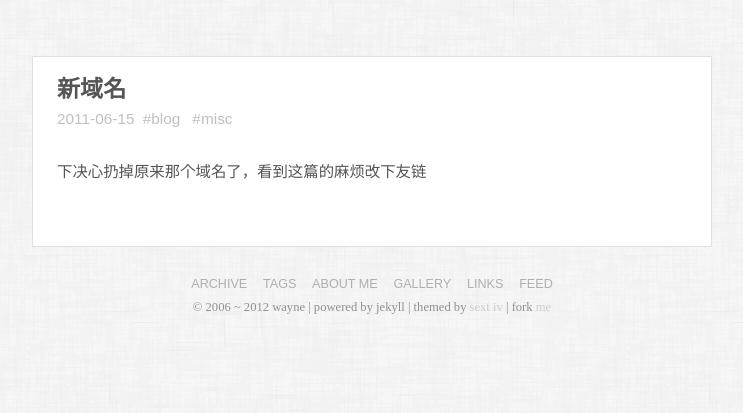
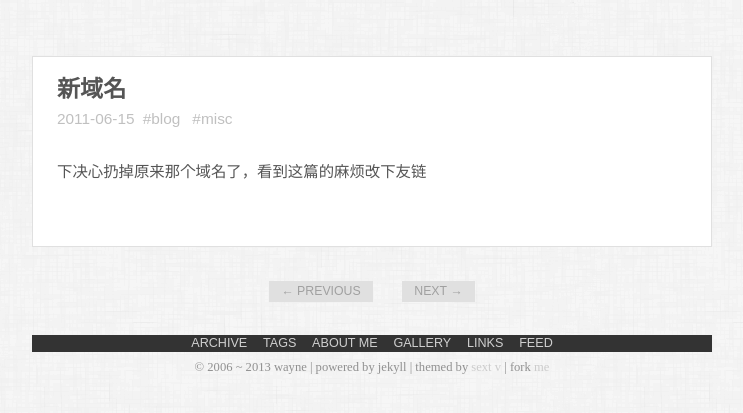
Before and after one commit to waynezhang/blog, a Jekyll site: the page built from _posts/2011-06-15-domain-changed.markdown, in a window 1280 px wide. Shown: the top 413 px of the page, without its empty margins (268-1011 px from the left). Built offline with Jekyll 4.4.1, drawn with Linux system fonts in a browser that asks for light colours; some web fonts are replaced; comment, search, counter and statistics services are not loaded.

Commit message:
version to sext v

```diff
--- a/_layouts/default.html
+++ b/_layouts/default.html
@@ -37,7 +37,7 @@
             <span><a title="subscribe me" class="" href="/atom.xml">feed</a></span>
           </nav>
           <div>
-            &copy; 2006 ~ 2012 wayne | powered by jekyll | themed by <a href="http://lhzhang.com" title="sext iv">sext iv</a> | fork <a href="https://github.com/waynezhang/blog" title="fork me">me</a>
+            &copy; 2006 ~ 2013 wayne | powered by jekyll | themed by <a href="http://lhzhang.com" title="sext v">sext v</a> | fork <a href="https://github.com/waynezhang/blog" title="fork me">me</a>
           </div>
         </footer>
       </div> <!-- main -->
--- a/_layouts/post.html
+++ b/_layouts/post.html
@@ -39,26 +39,15 @@
   <noscript>Please enable JavaScript to view the <a href="http://disqus.com/?ref_noscript">comments powered by Disqus.</a></noscript>
   </section>
   {% endif %}
+</article>
 
-  <script src="/media/js/jquery-1.7.1.min.js" type="text/javascript" charset="utf-8"></script>
-  <script>
-    $(function(){
-      $(document).keydown(function(e) {
-        var url = false;
-        if (e.which == 37 || e.which == 74) {  // Left arrow key code
-          {% if page.previous %}
-          url = '{{page.previous.url}}';
-          {% endif %}
-        }
-        else if (e.which == 39 || e.which == 75) {  // Right arrow key code
-          {% if page.next %}
-          url = '{{page.next.url}}';
-          {% endif %}
-        }
-        if (url) {
-          window.location = url;
-        }
-      });
-    })
-  </script>
-</article>
+{% if page.previous or page.next %}
+<section id="page_nav">
+  {% if page.previous %}
+  <a href='{{page.previous.url}}'>← Previous</a>
+  {% endif %}
+  {% if page.next %}
+  <a href='{{page.next.url}}'>Next →</a>
+  {% endif %}
+</section>
+{% endif %}
--- a/media/css/style.css
+++ b/media/css/style.css
@@ -5,7 +5,7 @@
 *
 * @author linghua.zhang@me.com
 * @link http://lhzhang.com/
-* @update 2013-03-07
+* @update 2013-03-18
 *
 * |/ | (~ (~
 * |\.|._)._)
@@ -142,6 +142,19 @@
       padding: .25em; }
       #content .meta .tags a:hover {
         color: #999999; }
+  #content #page_nav {
+    text-align: center;
+    margin: 2em 0; }
+    #content #page_nav a {
+      font-family: "Coda", "Hiragino Sans GB", "Microsoft YaHei", sans-serif;
+      font-size: .8em;
+      padding: 0.25em 1em;
+      color: #a0a0a0;
+      background-color: #e0e0e0;
+      margin: 0 1em;
+      text-transform: uppercase; }
+    #content #page_nav a:hover {
+      background-color: #e6e6e6; }
 
 .comment {
   margin-top: 2em; }
@@ -184,14 +197,18 @@
     footer a:hover {
       color: #999999; }
   footer nav {
-    margin: 1.2em auto 0.6em auto; }
+    margin: 1.2em auto 0.6em auto;
+    background-color: #333333;
+    padding: 1px 0; }
     footer nav a {
       margin: 0 0.5em;
       display: inline-block;
       font-family: "Coda", "Hiragino Sans GB", "Microsoft YaHei", sans-serif;
       font-size: 1em;
       text-transform: uppercase;
-      color: #afafaf; }
+      color: #d0d0d0; }
+    footer nav a:hover {
+      color: #ffffff; }
 
 #tag_cloud {
   margin-bottom: 1em; }
```
Also changed, not shown: media/css/style.scss (+26 -2 lines).
